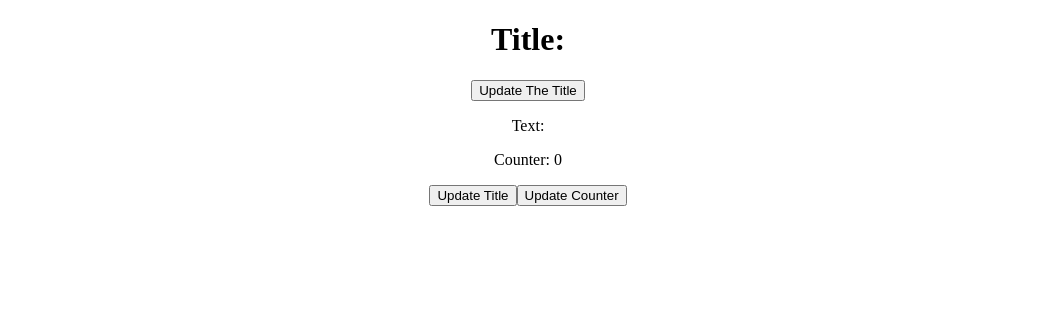
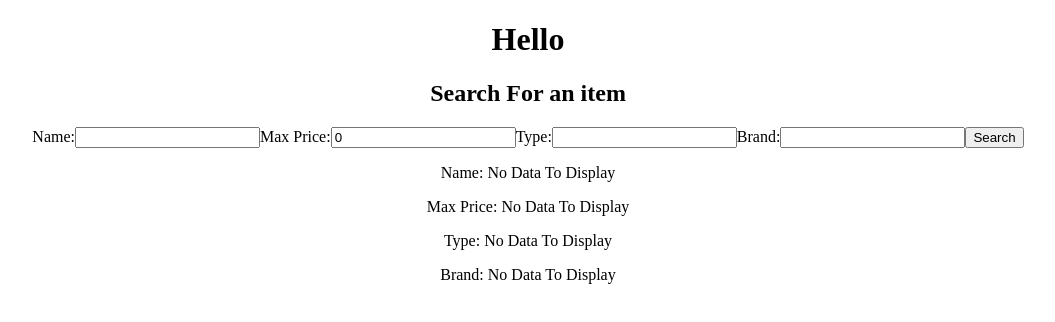
Before and after one commit to waleedrehman31/learn_react, a React (Create React App) app: page / in a window 1280 px wide. Shown: the top 322 px of the page, without its empty margins (112-1167 px from the left). Built offline with nearby package versions, Linux system fonts and the light colour scheme.

Commit message:
Learn Forms & Events

```diff
--- a/src/App.js
+++ b/src/App.js
@@ -1,75 +1,25 @@
+import { useState } from "react";
 import "./App.css";
-import Info from "./Info";
-// import PropTypes from "prop-types";
-import { useState } from "react";
+
+import SearchBar from "./SearchBar";
 
 function App() {
+  const [data, setData] = useState({});
+
+  const updateData = (searchParams) => {
+    setData(searchParams);
+  };
+
   return (
     <div className="App">
-      <Info />
-      <ButtonState />
-      {/* <AddItem text="Waleed" number={2} />
-      <AddItem text="ur" number={3} />
-      <AddItem text="Rehman" /> */}
+      <h1>Hello</h1>
+      <SearchBar callback={updateData} />
+      <p>Name: {"name" in data ? data["name"] : "No Data To Display"}</p>
+      <p>Max Price: {"price" in data ? data["price"] : "No Data To Display"}</p>
+      <p>Type: {"type" in data ? data["type"] : "No Data To Display"}</p>
+      <p>Brand: {"brand" in data ? data["brand"] : "No Data To Display"}</p>
     </div>
   );
 }
 
-// * State and Hooks
-
-function ButtonState() {
-  const [text, setText] = useState("");
-  const [count, setCount] = useState(0);
-
-  const updateTextClicked = () => {
-    setText("Text Updated!");
-  };
-
-  const updateCountClicked = () => {
-    setCount(count + 1);
-  };
-
-  return (
-    <div>
-      <Data text={text} count={count} />
-      <button onClick={updateTextClicked}>Update Title</button>
-      <button onClick={updateCountClicked}>Update Counter</button>
-    </div>
-  );
-}
-
-function Data(props) {
-  return (
-    <div>
-      <p>Text: {props.text}</p>
-      <p>Counter: {props.count}</p>
-    </div>
-  );
-}
-
-// * Function Component and Props types
-
-// function AddItem({ text, number = 4 }) {
-// function AddItem(props) {
-//   const value = props.text;
-//   const value = props.text;
-//   return (
-//     <form>
-//       <label htmlFor="text-form">AddItem: </label>
-//       <input type="text" id="text-form" value={value} />
-//       {/* <p>{props.number}</p> */}
-//       <p>{props.number}</p>
-//     </form>
-//   );
-// }
-
-// AddItem.defaultProps = {
-//   number: 6,
-// };
-
-// AddItem.propTypes = {
-//   number: PropTypes.number,
-//   text: PropTypes.string,
-// };
-
 export default App;
--- /dev/null
+++ b/src/SearchBar.jsx
@@ -0,0 +1,62 @@
+import { useState } from "react";
+
+function SearchBar(props) {
+  const [name, setName] = useState("");
+  const [price, setPrice] = useState(0);
+  const [type, setType] = useState("");
+  const [brand, setBrand] = useState("");
+
+  const searchItem = () => {
+    props.callback({
+      name: name,
+      price: price,
+      type: type,
+      brand: brand,
+    });
+  };
+
+  return (
+    <div>
+      <h2>Search For an item</h2>
+      <form action="">
+        <label htmlFor="name-field">Name:</label>
+        <input
+          type="text"
+          id="name-field"
+          value={name}
+          onChange={(e) => setName(e.target.value)}
+        />
+
+        <label htmlFor="price-field">Max Price:</label>
+        <input
+          type="number"
+          id="price-field"
+          value={price}
+          onChange={(e) => setPrice(e.target.value)}
+        />
+
+        <label htmlFor="type-field">Type:</label>
+        <input
+          type="text"
+          id="type-field"
+          value={type}
+          onChange={(e) => setType(e.target.value)}
+        />
+
+        <label htmlFor="brand-field">Brand:</label>
+        <input
+          type="text"
+          id="brand-field"
+          value={brand}
+          onChange={(e) => setBrand(e.target.value)}
+        />
+
+        <button type="button" onClick={searchItem}>
+          Search
+        </button>
+      </form>
+    </div>
+  );
+}
+
+export default SearchBar;
```
Also changed, not shown: src/Lecture 1 to 5/Additem.jsx (added, +74 -0 lines), src/Lecture 1 to 5/Info.jsx (renamed from src/Info.jsx).
